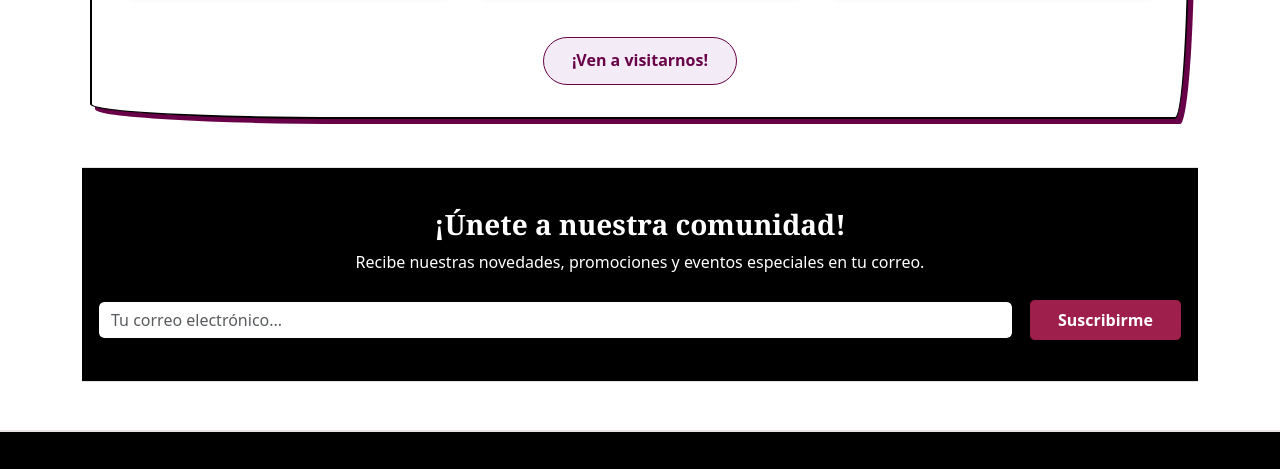
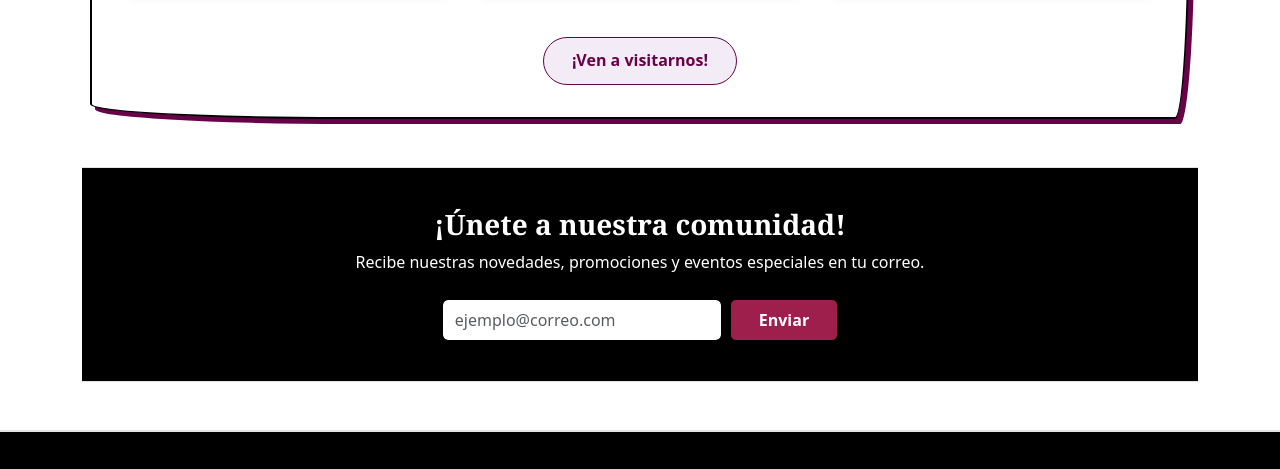
Before and after one commit to Zeth-DG/sketch-and-coffee, a plain HTML site: page acerca_de_nosotros.html in a window 1280 px wide. Shown: the part 2507-2976 px from the top of the page. Drawn offline with nearby package versions, Linux system fonts and the light colour scheme.

Commit message:
Se acen las modificaciones que se comentaron en Acerda de nosotros

```diff
--- a/acerca_de_nosotros.html
+++ b/acerca_de_nosotros.html
@@ -339,17 +339,20 @@
    <!-- SECCIÓN NEWSLETTER -->
 <section class="section-newsletter my-4 my-md-5 text-center" aria-labelledby="titulo-newsletter">
   <h2 id="titulo-newsletter" class="mb-2">¡Únete a nuestra comunidad!</h2>
-      <p id="desc-newsletter" class="mb-4">Recibe nuestras novedades, promociones y eventos especiales en tu correo.</p>
+  <p id="desc-newsletter" class="mb-4">
+    Recibe nuestras novedades, promociones y eventos especiales en tu correo.
+  </p>
 
-      <form
-        class="d-flex flex-column flex-sm-row gap-3 justify-content-center align-items-stretch align-items-sm-center"
+  <form class="d-flex justify-content-center gap-2 flex-wrap"
         role="search" aria-describedby="desc-newsletter">
     <label for="input-boletin" class="visually-hidden">Correo electrónico</label>
-        <input type="email" id="input-boletin" class="form-control newsletter-input"
-          placeholder="Tu correo electrónico..." required aria-required="true">
-        <button type="submit" class="btn btn-custom-magenta">Suscribirme</button>
+    <input type="email" id="input-boletin"
+           class="form-control newsletter-input"
+           placeholder="ejemplo@correo.com" required aria-required="true">
+    <button type="submit" class="btn btn-custom-magenta">Enviar</button>
   </form>
 </section>
+
 
   </main>
 
--- a/css/styles.css
+++ b/css/styles.css
@@ -1123,6 +1123,13 @@ img { max-width: 100%; height: auto; }
   box-shadow: 1px 1px 0px var(--color-negro);
 }
 
+/* Ajuste de Tu correo electrónico*/
+
+.newsletter-input {
+  max-width: 280px;   /* ancho máximo del rectángulo blanco */
+  width: 100%;        /* ocupa todo el ancho disponible hasta 280px */
+}
+
 /* --------------------------------------------------
         ESTILO DEL BOTÓN PARA SUBIR
 -------------------------------------------------- */
```
Also changed, not shown: contacto.html (+3 -37 lines). Lines whose indentation alone changed are shown as unchanged.
